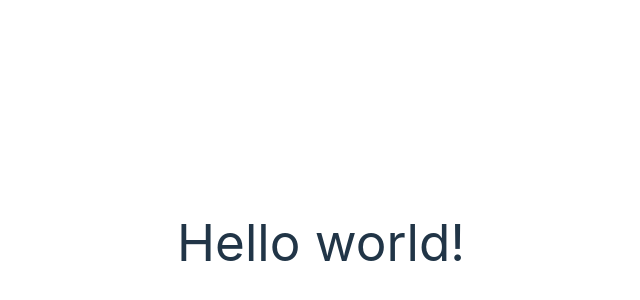
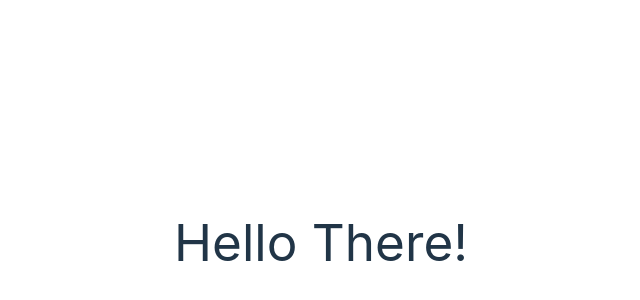
Before and after one commit to maryhime/v1.circles, a React (Vite) app: page / in a window 1280 px wide. Shown: the part 158-458 px from the top of the page, without its empty margins (319-959 px from the left). Built offline with nearby package versions, Linux system fonts and the light colour scheme.

Commit message:
test deployment merge

```diff
--- a/src/App.jsx
+++ b/src/App.jsx
@@ -9,7 +9,7 @@ function App() {
   return (
     <>
       <h1 className="text-3xl font-bold underline">
-        Hello world!
+        Hello There!
       </h1>
     </>
   )
```
